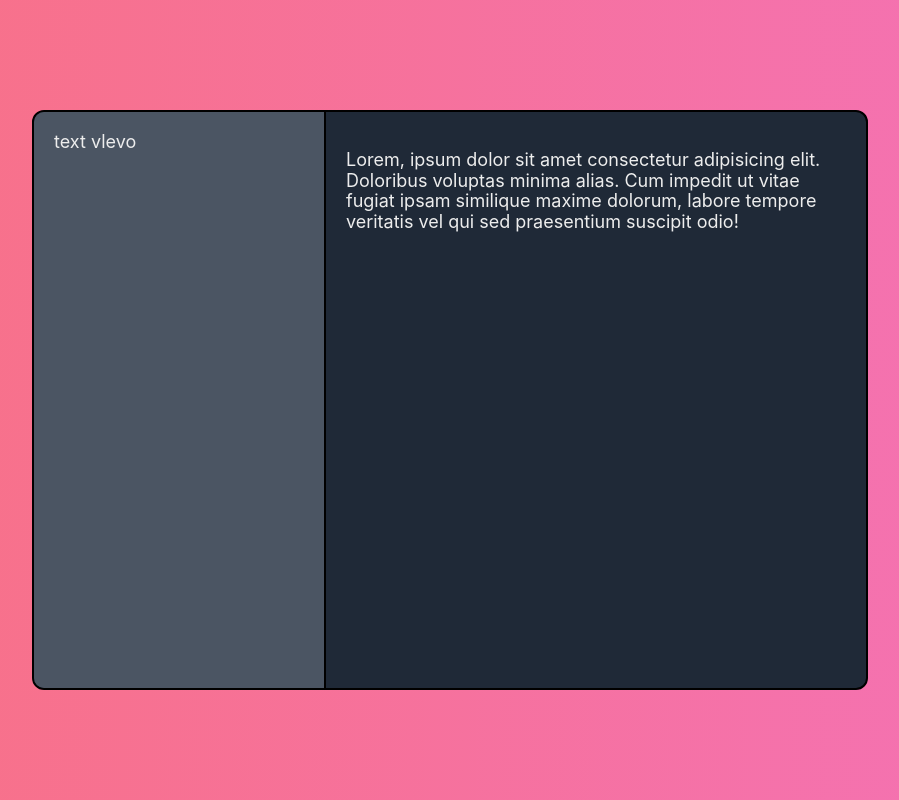
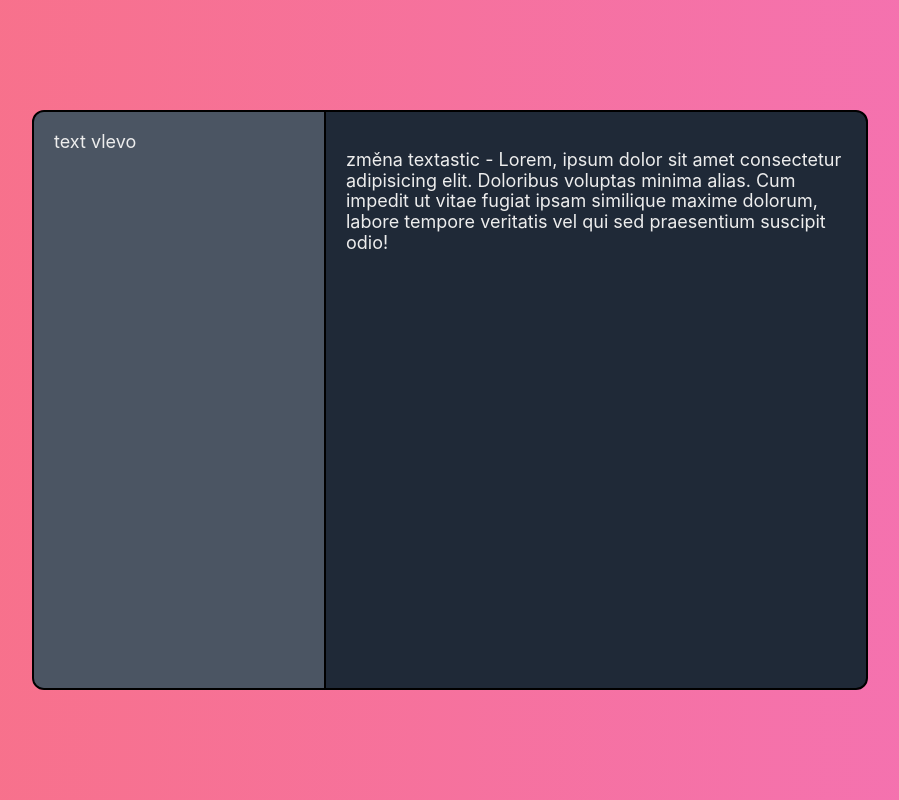
Before and after one commit to wojnareva/app_reminder, a plain HTML site: page index.html in a window 1280 px wide. Shown: the whole page, without its empty margins (190-1089 px from the left). Drawn offline with nearby package versions, Linux system fonts and the light colour scheme.

Commit message:
ip-změny app_reminder

```diff
--- a/app.css
+++ b/app.css
@@ -1,5 +1,4 @@
-/* Applies to the entire body of the HTML document (except where overridden by more specific
-selectors). */
+
 html { font-size: 100%;
 }
 
@@ -19,14 +18,12 @@ body {
   align-items: center;
 }
 
-/* Applies to all <h1>...</h1> elements. */
 h1 {
   font-size: 35px;
   font-weight: normal;
   margin-top: 5px;
 }
 
-/* Applies to all elements with <... class="someclass"> specified. */
 .app {
   width: 52rem;
   height: 36rem;
@@ -52,5 +49,3 @@ main {
   width: 66.666667%;
   border-left: 2px solid black;
 }
-/* Applies to the element with <... id="someid"> specified. */
-#someid { color: green; }
--- a/index.html
+++ b/index.html
@@ -17,7 +17,7 @@
     <aside> text vlevo</aside>
 
     <main>
-    <p>Lorem, ipsum dolor sit amet consectetur adipisicing elit. Doloribus voluptas minima alias. Cum impedit ut vitae
+    <p>změna textastic - Lorem, ipsum dolor sit amet consectetur adipisicing elit. Doloribus voluptas minima alias. Cum impedit ut vitae
       fugiat ipsam similique maxime dolorum, labore tempore veritatis vel qui sed praesentium suscipit odio!
     </p>
 
```
